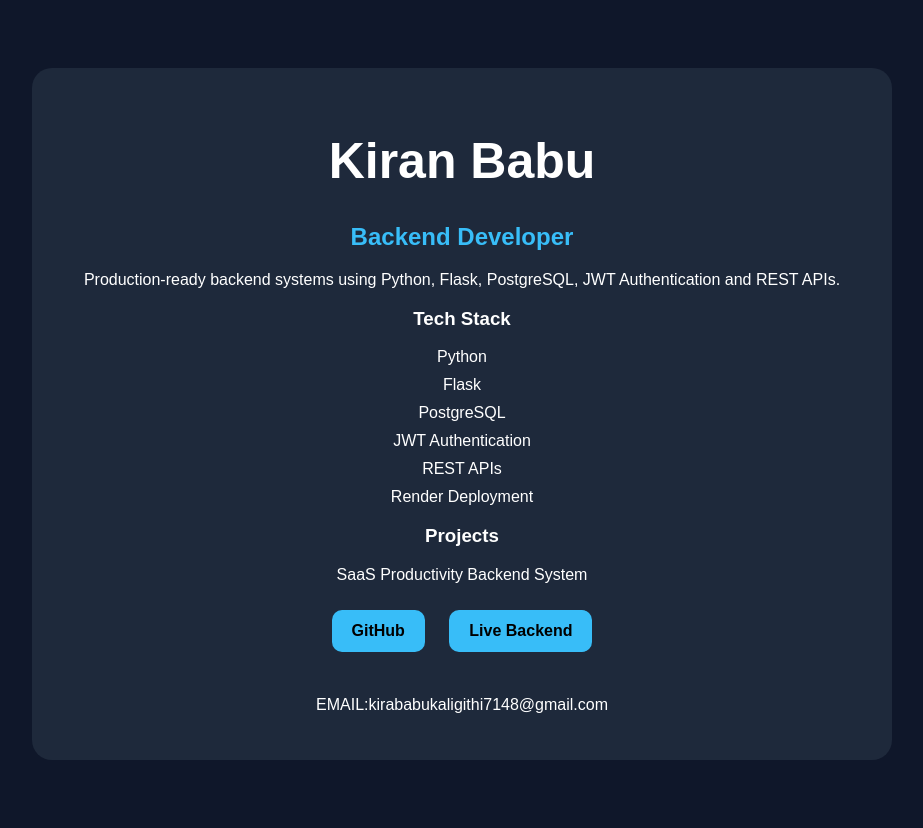
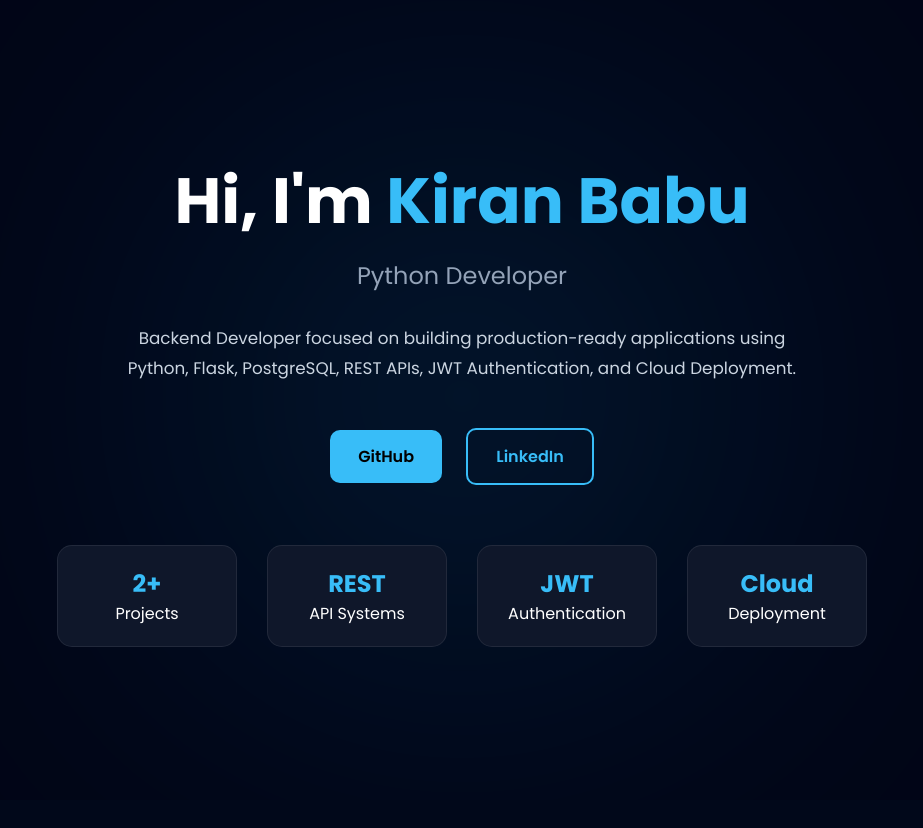
Before and after one commit to kiran7368/productivity-backend, a Flask app: page / in a window 1280 px wide. Shown: the whole page, without its empty margins (178-1101 px from the left). After the commit the page ends 647 px from the top, so only its background shows below. Run offline with Flask 3, Linux system fonts and the light colour scheme.

Commit message:
animated portfolio homepage

```diff
--- /dev/null
+++ b/static/style.css
@@ -0,0 +1,61 @@
+body{
+background:#020617;
+color:white;
+overflow-x:hidden;
+scroll-behavior:smooth;
+}
+
+.card{
+background:rgba(15,23,42,.8);
+backdrop-filter:blur(12px);
+border:1px solid rgba(255,255,255,.08);
+padding:25px;
+margin:25px auto;
+width:80%;
+border-radius:20px;
+transition:.4s;
+box-shadow:0 0 25px rgba(56,189,248,.08);
+}
+
+.card:hover{
+transform:translateY(-10px) scale(1.02);
+box-shadow:0 0 40px rgba(56,189,248,.35);
+}
+
+.section-title{
+text-align:center;
+font-size:2.2rem;
+margin:60px 0 30px;
+color:#38bdf8;
+}
+
+.projects{
+padding-bottom:80px;
+}
+
+.project-btn{
+display:inline-block;
+padding:12px 22px;
+margin:10px;
+background:#38bdf8;
+color:black;
+font-weight:600;
+border-radius:10px;
+text-decoration:none;
+transition:.3s;
+}
+
+.project-btn:hover{
+transform:scale(1.08);
+}
+
+.fade{
+opacity:0;
+transform:translateY(40px);
+transition:1s;
+}
+
+.fade.show{
+opacity:1;
+transform:translateY(0);
+}
--- a/templates/index.html
+++ b/templates/index.html
@@ -1,106 +1,268 @@
 <!DOCTYPE html>
-<html>
+
+<html lang="en">
 <head>
+<meta charset="UTF-8">
+<meta name="viewport" content="width=device-width, initial-scale=1.0">
+
 <title>Kiran Babu | Backend Developer</title>
 
+<link href="https://fonts.googleapis.com/css2?family=Poppins:wght@300;400;600;700&display=swap" rel="stylesheet">
+<link rel="stylesheet" href="{{ url_for('static', filename='style.css') }}">
+
 <style>
+
+*{
+margin:0;
+padding:0;
+box-sizing:border-box;
+font-family:'Poppins',sans-serif;
+}
+
 body{
-            background:#0f172a;
+background:#020617;
 color:white;
-            font-family:Arial,sans-serif;
+overflow-x:hidden;
+}
+
+.hero{
+height:100vh;
+display:flex;
+justify-content:center;
+align-items:center;
 text-align:center;
-            padding:60px;
+padding:20px;
+position:relative;
+}
+
+.hero::before{
+content:'';
+position:absolute;
+width:400px;
+height:400px;
+background:#0ea5e9;
+filter:blur(180px);
+opacity:.25;
+border-radius:50%;
+animation:float 6s ease-in-out infinite;
+}
+
+@keyframes float{
+0%,100%{
+transform:translateY(0px);
+}
+50%{
+transform:translateY(-40px);
+}
+}
+
+.content{
+position:relative;
+z-index:10;
 }
 
 h1{
-            font-size:50px;
+font-size:4rem;
+font-weight:700;
+margin-bottom:10px;
 }
 
-        h2{
+.highlight{
 color:#38bdf8;
 }
 
-        .card{
-            max-width:800px;
-            margin:auto;
-            background:#1e293b;
-            padding:30px;
-            border-radius:20px;
+.typing{
+font-size:1.5rem;
+color:#94a3b8;
+height:40px;
+margin-bottom:25px;
 }
 
-        a{
-            color:#38bdf8;
-            text-decoration:none;
-            font-weight:bold;
+.desc{
+max-width:700px;
+margin:auto;
+line-height:1.8;
+color:#cbd5e1;
+font-size:1.05rem;
 }
 
-        ul{
-            list-style:none;
-            padding:0;
-        }
-
-        li{
-            margin:10px;
+.buttons{
+margin-top:35px;
 }
 
 .btn{
 display:inline-block;
+padding:14px 28px;
 margin:10px;
-            padding:12px 20px;
+border-radius:10px;
+text-decoration:none;
+font-weight:600;
+transition:.3s;
+}
+
+.primary{
 background:#38bdf8;
 color:black;
-            border-radius:10px;
 }
+
+.primary:hover{
+transform:translateY(-5px);
+}
+
+.secondary{
+border:2px solid #38bdf8;
+color:#38bdf8;
+}
+
+.secondary:hover{
+background:#38bdf8;
+color:black;
+}
+
+.stats{
+display:flex;
+justify-content:center;
+gap:30px;
+margin-top:50px;
+flex-wrap:wrap;
+}
+
+.stat{
+background:#0f172a;
+padding:20px;
+width:180px;
+border-radius:15px;
+border:1px solid rgba(255,255,255,.08);
+}
+
+.stat h2{
+color:#38bdf8;
+}
+
 </style>
+
 </head>
 
 <body>
 
-<div class="card">
+<section class="hero">
 
-<h1>Kiran Babu</h1>
+<div class="content">
 
-<h2>Backend Developer</h2>
+<h1>
+Hi, I'm
+<span class="highlight">Kiran Babu</span>
+</h1>
 
-<p>
-Production-ready backend systems using
-Python, Flask, PostgreSQL, JWT Authentication and REST APIs.
+<div class="typing" id="typing"></div>
+
+<p class="desc">
+Backend Developer focused on building production-ready applications using Python, Flask, PostgreSQL, REST APIs, JWT Authentication, and Cloud Deployment.
 </p>
 
-<h3>Tech Stack</h3>
+<div class="buttons">
 
-<ul>
-<li> Python</li>
-<li> Flask</li>
-<li> PostgreSQL</li>
-<li> JWT Authentication</li>
-<li> REST APIs</li>
-<li> Render Deployment</li>
-</ul>
-
-<h3>Projects</h3>
-
-<p>
-SaaS Productivity Backend System
-</p>
-
-<a class="btn"
-href="https://github.com/kiran7368/productivity-backend">
+<a href="https://github.com/kiran7368" class="btn primary">
 GitHub
 </a>
 
-<a class="btn"
-href="https://productivity-backend-jfgz.onrender.com">
-Live Backend
+<a href="https://linkedin.com/in/kiran-babu-575687292" class="btn secondary">
+LinkedIn
 </a>
-
-<br><br>
-
-<p>
-EMAIL:kirababukaligithi7148@gmail.com
-</p>
 
 </div>
 
+<div class="stats">
+
+<div class="stat">
+<h2>2+</h2>
+<p>Projects</p>
+</div>
+
+<div class="stat">
+<h2>REST</h2>
+<p>API Systems</p>
+</div>
+
+<div class="stat">
+<h2>JWT</h2>
+<p>Authentication</p>
+</div>
+
+<div class="stat">
+<h2>Cloud</h2>
+<p>Deployment</p>
+</div>
+
+</div>
+
+</div>
+
+</section>
+
+<script>
+
+const roles = [
+"Backend Developer",
+"Python Developer",
+"Flask API Developer",
+"PostgreSQL Developer"
+];
+
+let roleIndex = 0;
+let charIndex = 0;
+
+const typing = document.getElementById("typing");
+
+function type(){
+
+if(charIndex < roles[roleIndex].length){
+
+typing.innerHTML += roles[roleIndex].charAt(charIndex);
+
+charIndex++;
+
+setTimeout(type,100);
+
+}else{
+
+setTimeout(erase,1500);
+
+}
+
+}
+
+function erase(){
+
+if(charIndex > 0){
+
+typing.innerHTML =
+roles[roleIndex].substring(0,charIndex-1);
+
+charIndex--;
+
+setTimeout(erase,50);
+
+}else{
+
+roleIndex++;
+
+if(roleIndex >= roles.length){
+
+roleIndex = 0;
+
+}
+
+setTimeout(type,300);
+
+}
+
+}
+
+type();
+
+
+</script>
+
 </body>
 </html>
```
Lines whose indentation alone changed are shown as unchanged.
